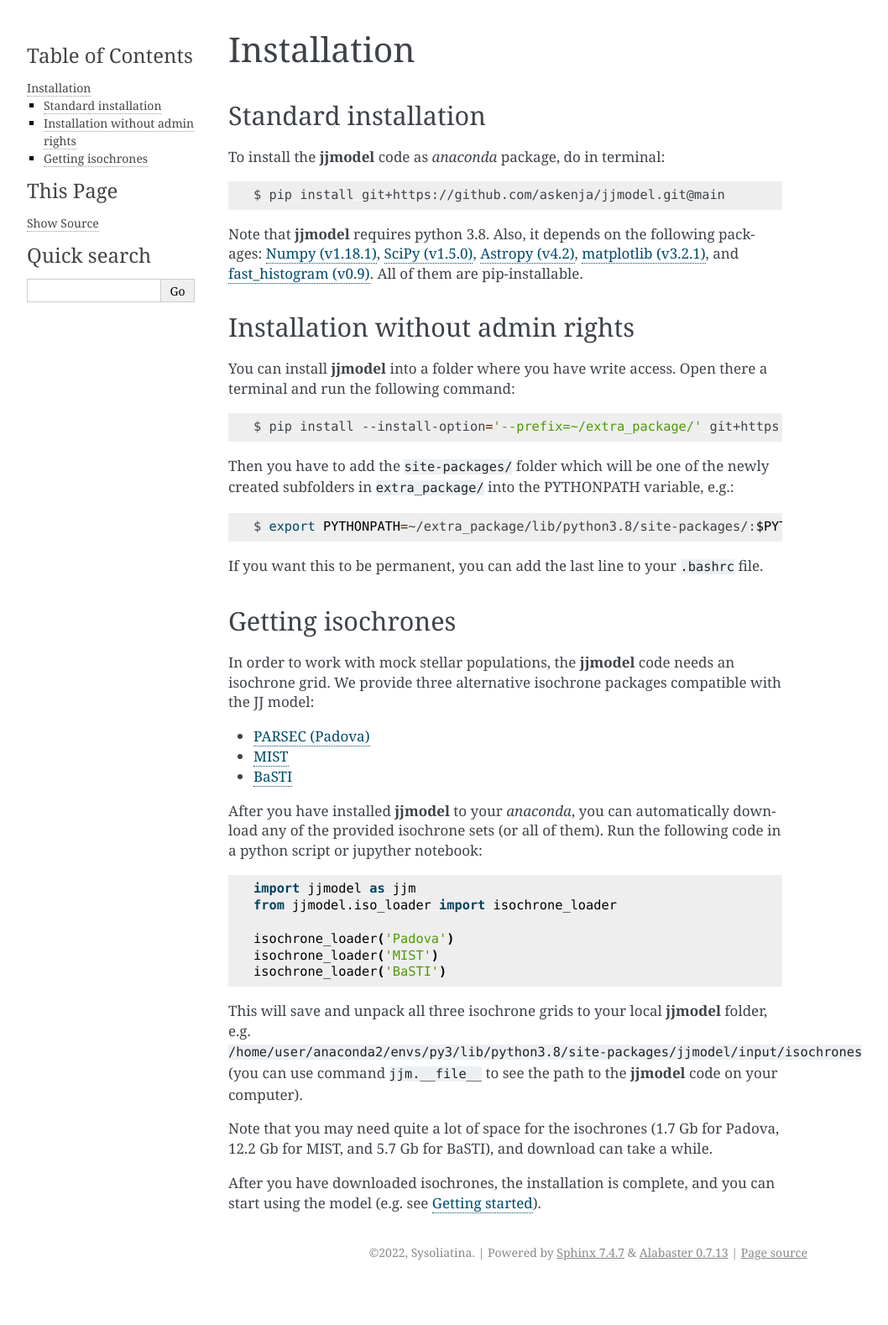
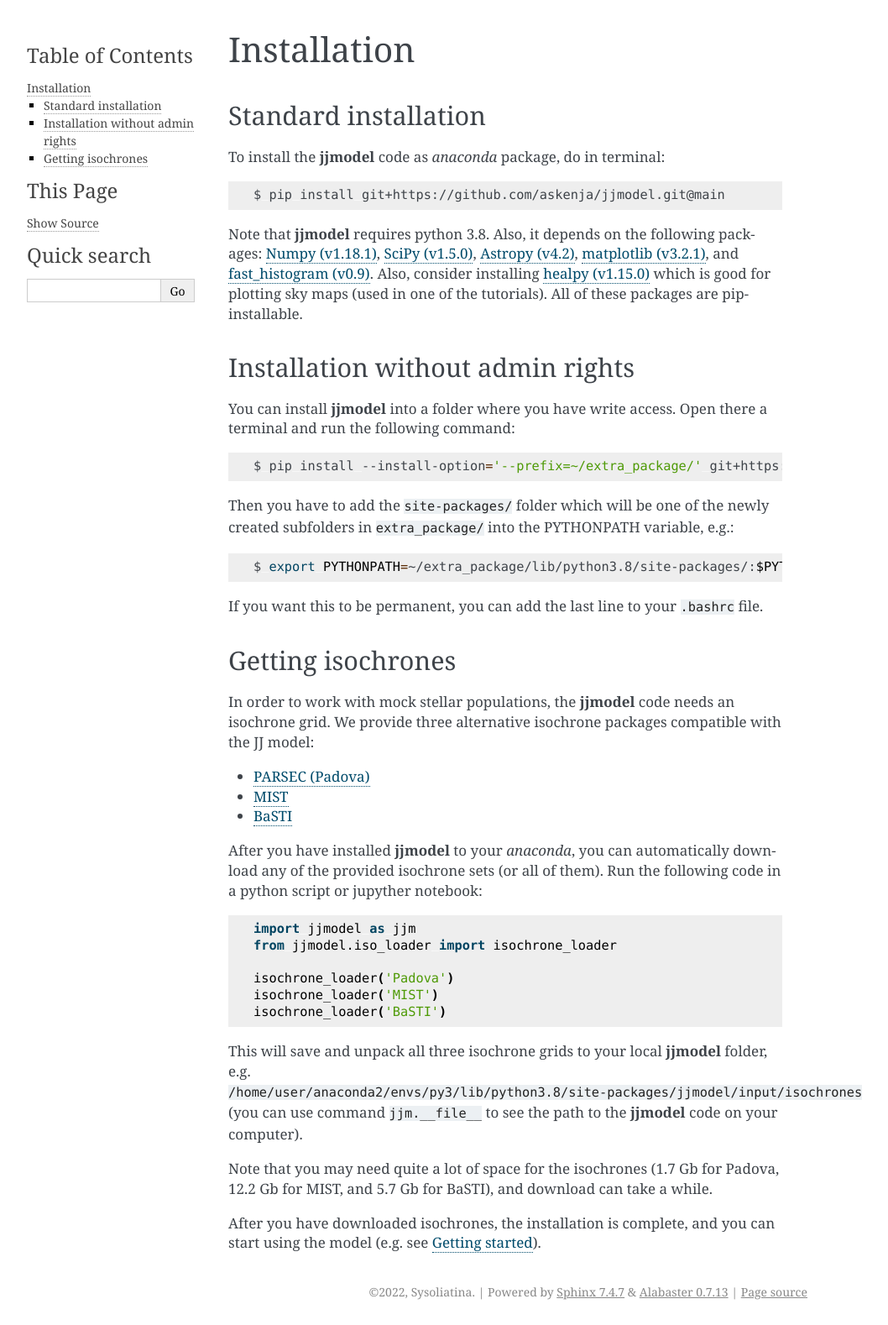
Before and after one commit to askenja/jjmodel, a Sphinx documentation site: the page built from jjmodel/docs/source/installation.rst, in a window 1280 px wide. Shown: the whole page at 84% size, without its empty margins (148-1206 px from the left). Built offline with Sphinx 7.4.7, drawn with Linux system fonts in a browser that asks for light colours; before the commit the page ends 1531 px from its top, so only the background shows below that.

Commit message:
Updated docs/source

```diff
--- a/jjmodel/docs/source/conf.py
+++ b/jjmodel/docs/source/conf.py
@@ -16,7 +16,6 @@ import os
 import sys
 sys.path.insert(0, os.path.abspath('.'))
 sys.path.insert(0, os.path.abspath('../..'))
-
 
 
 # -- Project information -----------------------------------------------------
@@ -96,7 +95,7 @@ html_theme = 'alabaster'
 # Add any paths that contain custom static files (such as style sheets) here,
 # relative to this directory. They are copied after the builtin static files,
 # so a file named "default.css" will overwrite the builtin "default.css".
-html_static_path = []  #['_static']
+html_static_path = ['_static']
 
 # Custom sidebar templates, must be a dictionary that maps document names
 # to template names.
--- a/jjmodel/docs/source/geometry.rst
+++ b/jjmodel/docs/source/geometry.rst
@@ -14,6 +14,7 @@ Spatial grids
 .. autoclass:: jjmodel.geometry.Grid
    :members:
 
+
 Modeling volumes
 -----------------
 
--- a/jjmodel/docs/source/installation.rst
+++ b/jjmodel/docs/source/installation.rst
@@ -20,8 +20,9 @@ To install the **jjmodel** code as *anaconda* package, do in terminal:
 Note that **jjmodel** requires python 3.8. Also, it depends on the following packages:
 `Numpy (v1.18.1) <https://numpy.org/>`_, `SciPy (v1.5.0) <http://www.scipy.org/>`_,
 `Astropy (v4.2) <http://www.astropy.org/>`_, `matplotlib (v3.2.1) <http://matplotlib.sourceforge.net/>`_,
-and `fast_histogram (v0.9) <https://github.com/astrofrog/fast-histogram>`_.
-All of them are pip-installable.
+and `fast_histogram (v0.9) <https://github.com/astrofrog/fast-histogram>`_. Also, consider installing
+`healpy (v1.15.0) <https://healpy.readthedocs.io/en/latest/>`_ which is good for plotting sky maps
+(used in one of the tutorials). All of these packages are pip-installable.
 
 
 Installation without admin rights
```
Also changed, not shown: jjmodel/docs/source/fragments.txt (added, +21 -0 lines), jjmodel/docs/source/funcs.rst (line endings or trailing spaces).
